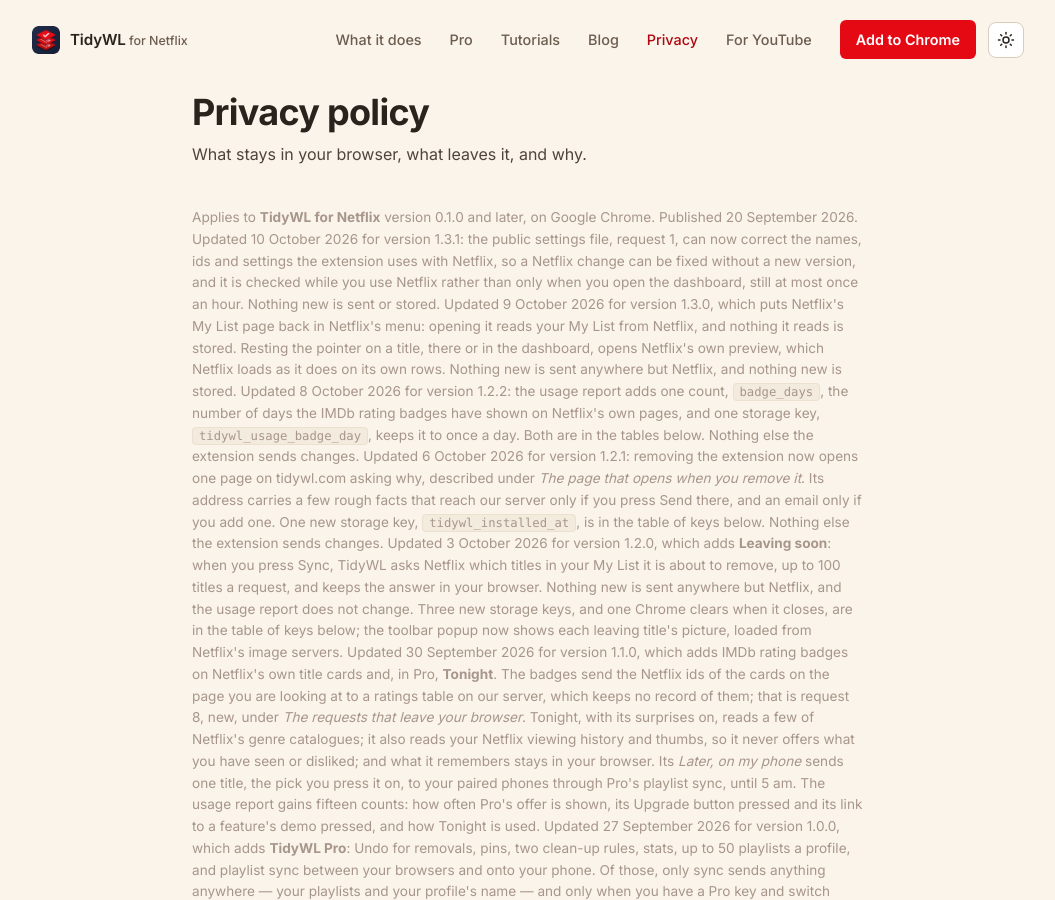
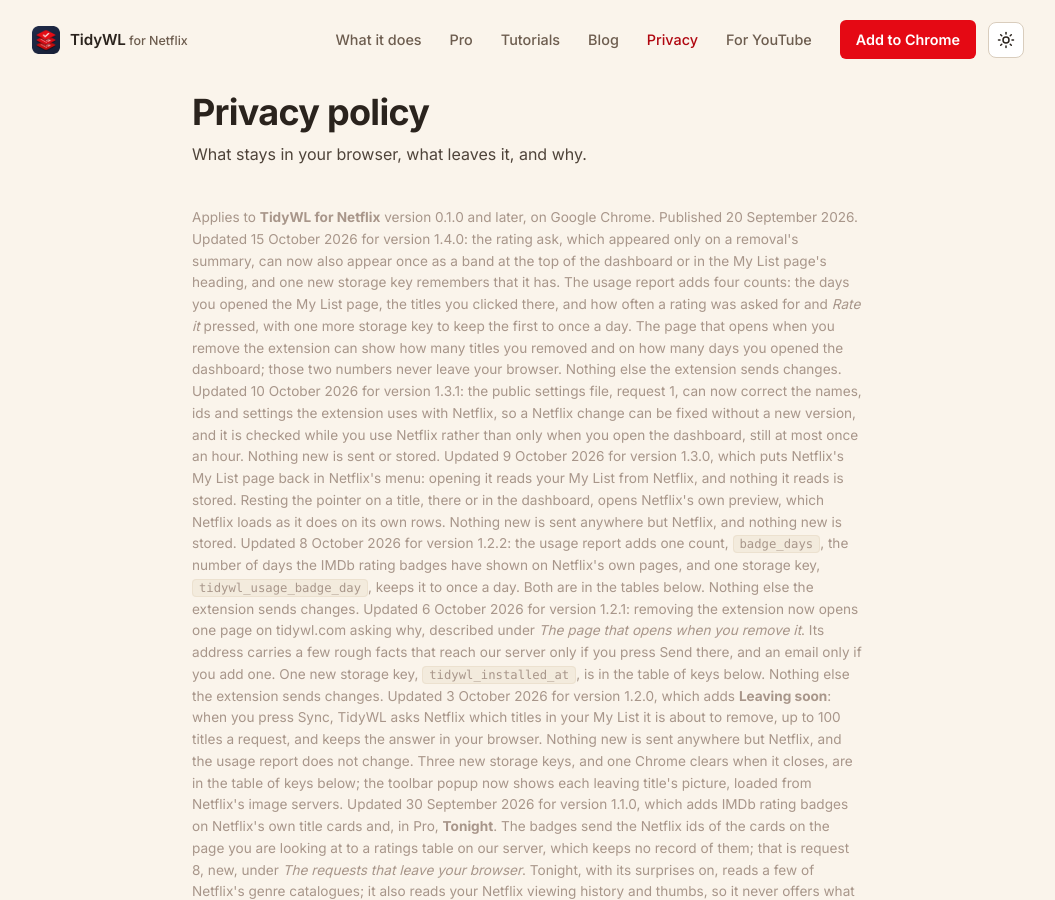
Before and after one commit to dominic-lam/tidywl-site, a Jekyll site: the page built from netflix/privacy/index.html, in a window 1280 px wide and 900 px high. Shown: the whole window, without its empty margins (112-1167 px from the left). Built offline with Jekyll 4.4.1, drawn with Linux system fonts in a browser that asks for light colours.

Commit message:
netflix: 1.4.0 is live; the policy dated 15 October 2026
1.4.0 went live on the Chrome Web Store on 2026-10-15 at 09:58 PDT (the user's report).
This adds the dated line, the version, privacy_updated and the page's last_modified_at,
and records in the policy and llms.txt that the drafted claims were checked against
src/ at tag v1.4.0 (b1453ea).

Co-Authored-By: Claude Opus 5.5 <noreply@anthropic.com>
Claude-Session: https://claude.ai/code/session_01XnXViNbm99iakURC5vHu4J

```diff
--- a/_data/netflix.yml
+++ b/_data/netflix.yml
@@ -14,14 +14,14 @@
 
 published: true
 store_url: https://chromewebstore.google.com/detail/watch-later-tidy-for-netf/gbgdgeamachehbegdghnhpkiebahmafm
-version: 1.3.1
+version: 1.4.0
 
 # The date the privacy policy last changed. A record only: nothing reads it
 # (checked 2026-10-10). The sitemap's date comes from `last_modified_at` in
 # netflix/privacy/index.html's front matter, which Liquid cannot fill from
 # here, so bump both by hand when the policy's substance changes — not for a
 # typo, per the freshness rule in CLAUDE.md.
-privacy_updated: 2026-10-10
+privacy_updated: 2026-10-15
 # The day the policy first went live. Rendered as "Published"; never bumped.
 privacy_published: 2026-09-20
 
--- a/netflix/llms.txt
+++ b/netflix/llms.txt
@@ -6,7 +6,7 @@
 # src/ at 1.3.1 or from /netflix/privacy/; change it when either changes.
 # The 1.4.0 lines (the Tutorials button, the My List page counts, the removal
 # page's two display-only counts) were drafted 2026-10-14 from the extension's
-# docs/claude/PLAN-1.4.0-rating-reach.md; check them against src/ at 1.4.0.
+# docs/claude/PLAN-1.4.0-rating-reach.md; checked against src/ at 1.4.0 on 2026-10-15.
 layout: null
 ---
 # TidyWL for Netflix
--- a/netflix/privacy/index.html
+++ b/netflix/privacy/index.html
@@ -3,7 +3,7 @@ layout: netflix
 permalink: /netflix/privacy/
 title: "Privacy policy — TidyWL for Netflix"
 description: "What TidyWL for Netflix reads, what it keeps in your browser, what leaves it — four public requests, title ids to our ratings table, a usage report, and for Pro a licence check and playlist sync — and why each permission is asked for. Plain language, no hedging."
-last_modified_at: 2026-10-10
+last_modified_at: 2026-10-15
 ---
 
 <!-- ── PRIVACY POLICY ──
@@ -72,9 +72,11 @@ last_modified_at: 2026-10-10
      day does (the plan says only "counted like badge_days"). The Tutorials
      button in the dashboard's header (plan § 4) is not described: like the
      About dialog's Discord and Ko-fi tiles it is a link the person opens, not
-     a request the extension makes, and the plan gives it no count. The dated
-     line, privacy_updated and last_modified_at are left for release day; the
-     proposed line is in a comment in the meta paragraph below.
+     a request the extension makes, and the plan gives it no count. Checked
+     2026-10-15 against src/ at tag v1.4.0 (b1453ea): every claim holds, the
+     inferred one included (recordMyListDay() in storage.js asks for a
+     report). Merged that day, the day 1.4.0 went live (09:58 PDT, the user's
+     report), with its dated line in the meta paragraph below.
 
      This is the page the Chrome Web Store listing points at, so every sentence
      in it has to be true of the shipped build, not of the plan.
@@ -114,21 +116,13 @@ last_modified_at: 2026-10-10
     <p class="nf-policy-meta">
       Applies to <strong>TidyWL for Netflix</strong> version 0.1.0 and later, on Google Chrome.
       Published {{ site.data.netflix.privacy_published | date: "%-d %B %Y" }}.
-      <!-- RELEASE DAY, 1.4.0: the dated line goes HERE, above 1.3.1's, once the
-           day is known. On the same day set privacy_updated in
-           _data/netflix.yml and last_modified_at in this page's front matter
-           to that day. Proposed wording, for approval:
-             Updated <day> <month> 2026 for version 1.4.0: the rating ask, which
-             appeared only on a removal's summary, can now also appear once as a
-             band at the top of the dashboard or in the My List page's heading, and one new
-             storage key remembers that it has. The usage report adds four
-             counts: the days you opened the My List page, the titles you
-             clicked there, and how often a rating was asked for and Rate it
-             pressed, with one more storage key to keep the first to once a day.
-             The page that opens when you remove the extension can show how many
-             titles you removed and on how many days you opened the dashboard;
-             those two numbers never leave your browser. Nothing else the
-             extension sends changes. -->
+      Updated 15 October 2026 for version 1.4.0: the rating ask, which appeared only on a removal's summary, can now
+      also appear once as a band at the top of the dashboard or in the My List page's heading, and one new storage key
+      remembers that it has. The usage report adds four counts: the days you opened the My List page, the titles you
+      clicked there, and how often a rating was asked for and <em>Rate it</em> pressed, with one more storage key to
+      keep the first to once a day. The page that opens when you remove the extension can show how many titles you
+      removed and on how many days you opened the dashboard; those two numbers never leave your browser. Nothing else
+      the extension sends changes.
       Updated 10 October 2026 for version 1.3.1: the public settings file, request 1, can now correct the names, ids
       and settings the extension uses with Netflix, so a Netflix change can be fixed without a new version, and it is
       checked while you use Netflix rather than only when you open the dashboard, still at most once an hour. Nothing
```
